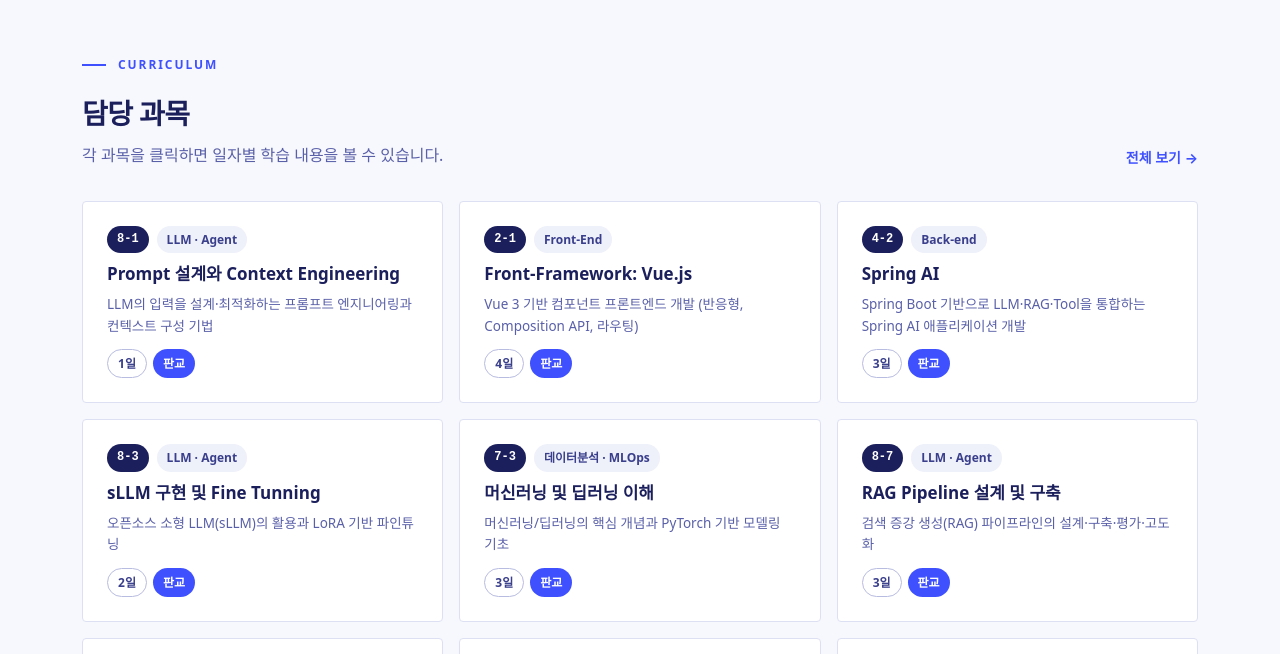
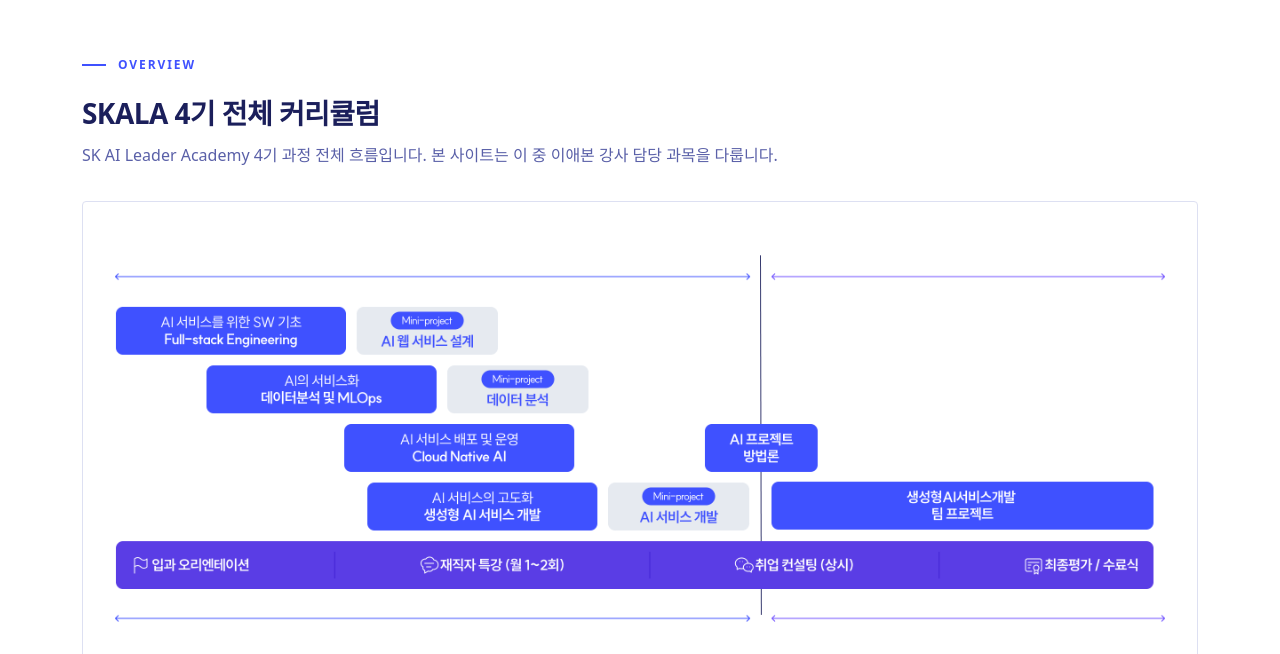
Before and after one commit to aebonlee/kdt-ai, a React (Vite) app: page / in a window 1280 px wide. Shown: the part 706-1360 px from the top of the page. Built offline with nearby package versions, Linux system fonts and the light colour scheme; a web font is replaced by a local one.

Commit message:
홈에 SKALA 4기 전체 커리큘럼 흐름도 섹션 추가
- public/curriculum_graph.png (공식 흐름도) 홈 Overview 섹션에 표시
- 다크모드에서도 보이도록 흰 카드 안에 배치

Co-Authored-By: Claude Opus 4.8 (1M context) <noreply@anthropic.com>

```diff
--- a/src/pages/Home.jsx
+++ b/src/pages/Home.jsx
@@ -57,6 +57,34 @@ export default function Home() {
         </div>
       </section>
 
+      {/* SKALA 전체 커리큘럼 흐름도 */}
+      <section className="section">
+        <div className="container">
+          <div className="section-head">
+            <span className="eyebrow">Overview</span>
+            <h2>SKALA 4기 전체 커리큘럼</h2>
+            <p>
+              SK AI Leader Academy 4기 과정 전체 흐름입니다. 본 사이트는 이 중 {course.instructor} 강사
+              담당 과목을 다룹니다.
+            </p>
+          </div>
+          <div
+            style={{
+              background: '#fff',
+              border: '1px solid var(--line)',
+              borderRadius: 'var(--radius)',
+              padding: 'var(--s-6)',
+            }}
+          >
+            <img
+              src="/curriculum_graph.png"
+              alt="SKALA 4기 전체 커리큘럼 흐름도"
+              style={{ width: '100%', height: 'auto', display: 'block' }}
+            />
+          </div>
+        </div>
+      </section>
+
       {/* 과목 목록 */}
       <section className="section" style={{ background: 'var(--navy-50)' }}>
         <div className="container">
```
Also changed, not shown: public/curriculum_graph.png (added).
